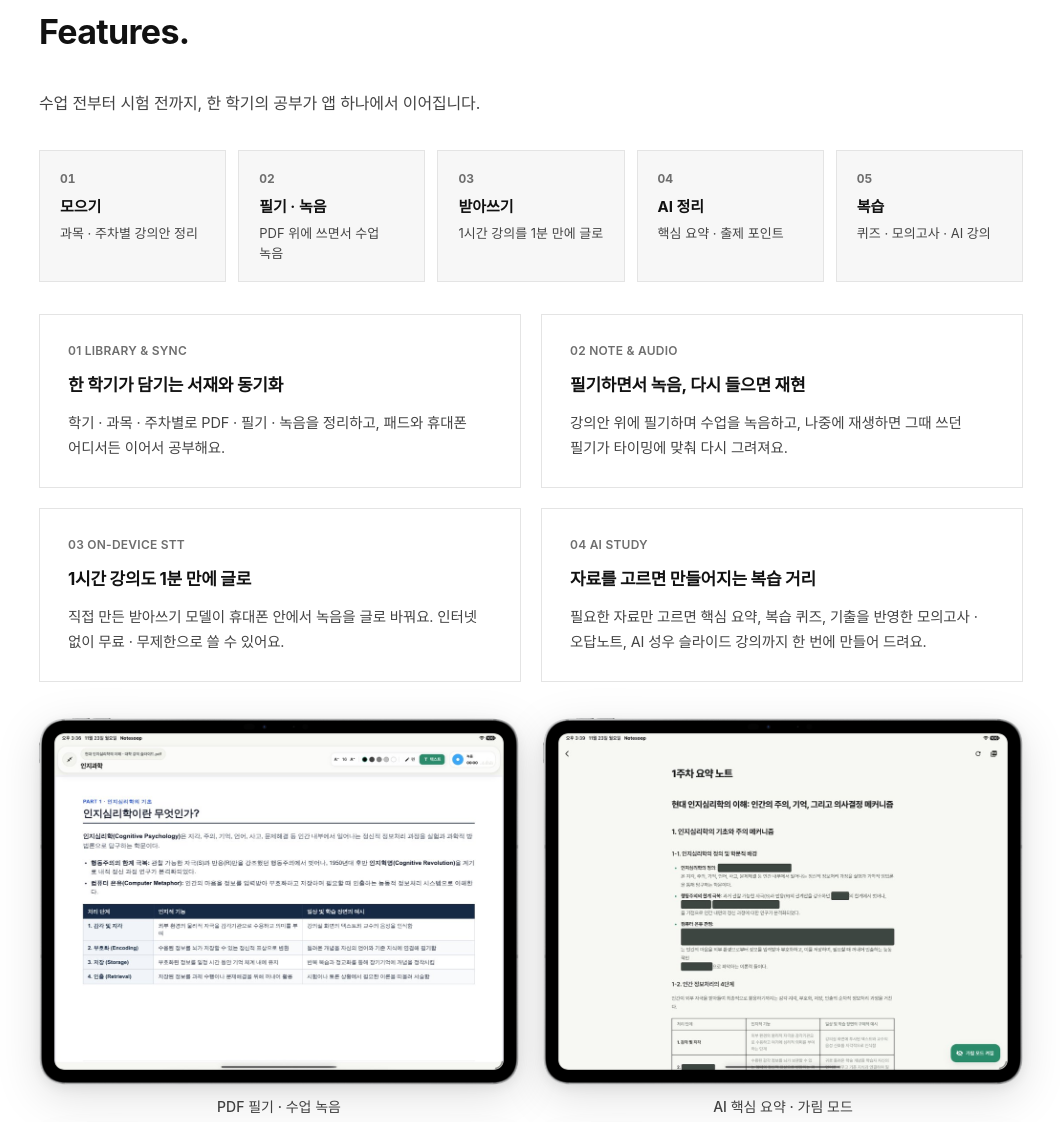
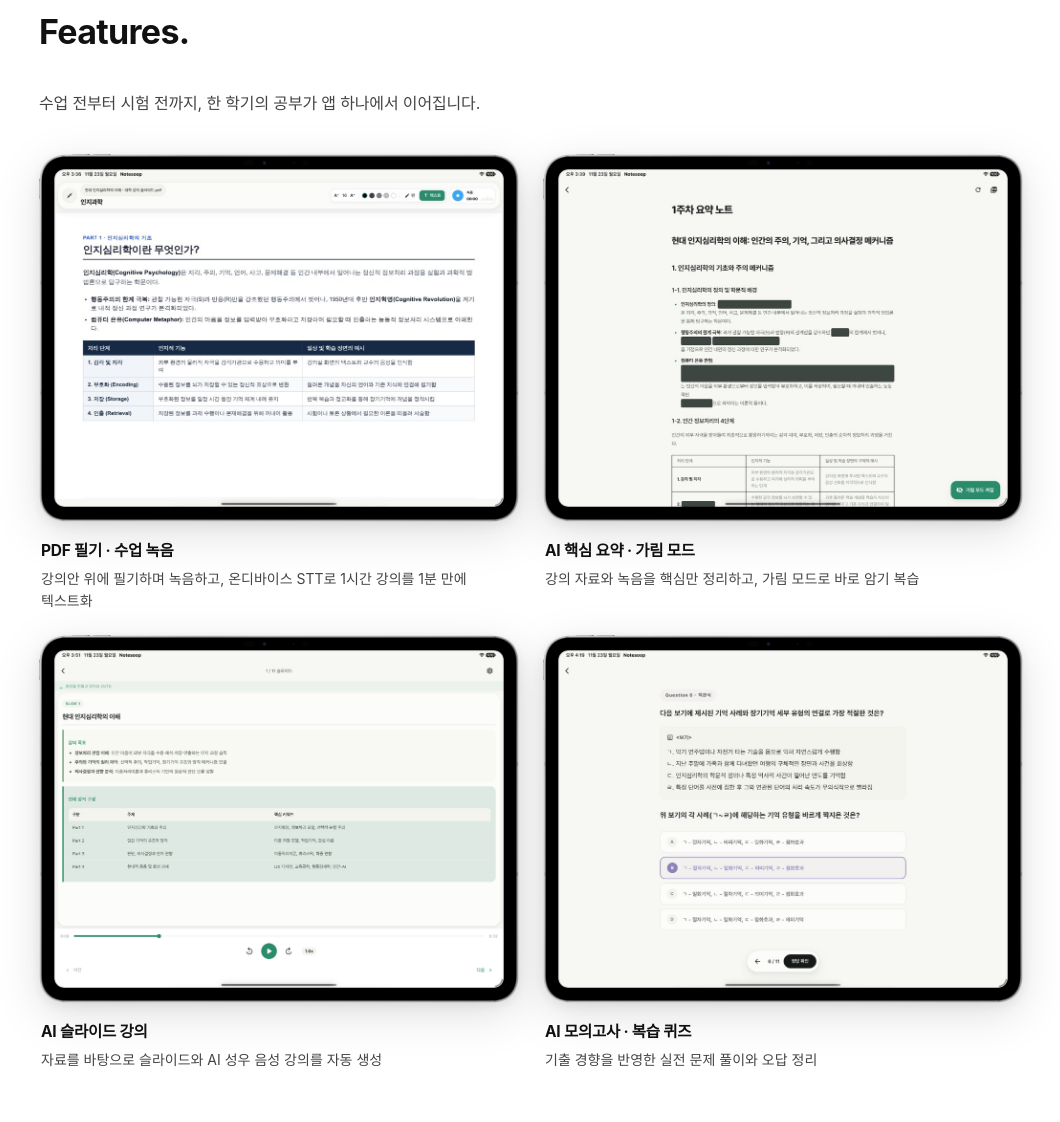
Before and after one commit to Phsoft-ai/portfolio, a plain HTML site: page notesoop/index.html in a window 1280 px wide. Shown: the part 2136-3258 px from the top of the page, without its empty margins (109-1169 px from the left). Drawn offline with Linux system fonts and the light colour scheme; a web font is replaced by a local one.

Commit message:
NoteSoop: Features 섹션 이미지+1줄 설명으로 컴팩트하게 통합

```diff
--- a/assets/css/style.css
+++ b/assets/css/style.css
@@ -783,6 +783,27 @@ a.profile-meta__value:hover {
   font-weight: 500;
   color: var(--ink-secondary);
   text-align: center;
+}
+
+.gallery-card__meta {
+  display: flex;
+  flex-direction: column;
+  gap: 4px;
+  padding: 6px 2px 0;
+}
+
+.gallery-card__title {
+  font-size: 0.96875rem;
+  font-weight: 700;
+  color: var(--ink);
+  letter-spacing: -0.015em;
+}
+
+.gallery-card__desc {
+  font-size: 0.875rem;
+  font-weight: 400;
+  color: var(--ink-secondary);
+  line-height: 1.55;
 }
 
 /* ==========================================================================
--- a/notesoop/index.html
+++ b/notesoop/index.html
@@ -4,7 +4,7 @@
   <meta charset="UTF-8" />
   <meta name="viewport" content="width=device-width, initial-scale=1.0" />
   <title>NoteSoop — Portfolio</title>
-  <link rel="stylesheet" href="../assets/css/style.css?v=12" />
+  <link rel="stylesheet" href="../assets/css/style.css?v=13" />
   <script src="../assets/js/motion.js?v=2" defer></script>
 </head>
 <body>
@@ -117,84 +117,42 @@
       <h2 class="section__heading">Features.</h2>
       <p class="section__lead">수업 전부터 시험 전까지, 한 학기의 공부가 앱 하나에서 이어집니다.</p>
 
-      <div class="flow-steps" aria-label="노트숲 학습 흐름">
-        <div class="flow-step">
-          <span class="flow-step__num">01</span>
-          <span class="flow-step__title">모으기</span>
-          <span class="flow-step__desc">과목 · 주차별 강의안 정리</span>
-        </div>
-        <div class="flow-step">
-          <span class="flow-step__num">02</span>
-          <span class="flow-step__title">필기 · 녹음</span>
-          <span class="flow-step__desc">PDF 위에 쓰면서 수업 녹음</span>
-        </div>
-        <div class="flow-step">
-          <span class="flow-step__num">03</span>
-          <span class="flow-step__title">받아쓰기</span>
-          <span class="flow-step__desc">1시간 강의를 1분 만에 글로</span>
-        </div>
-        <div class="flow-step">
-          <span class="flow-step__num">04</span>
-          <span class="flow-step__title">AI 정리</span>
-          <span class="flow-step__desc">핵심 요약 · 출제 포인트</span>
-        </div>
-        <div class="flow-step">
-          <span class="flow-step__num">05</span>
-          <span class="flow-step__title">복습</span>
-          <span class="flow-step__desc">퀴즈 · 모의고사 · AI 강의</span>
-        </div>
-      </div>
-
-      <div class="spec-grid">
-        <article class="spec-card">
-          <span class="spec-card__eyebrow">01 Library &amp; Sync</span>
-          <h3 class="spec-card__title">한 학기가 담기는 서재와 동기화</h3>
-          <p class="spec-card__body">학기 · 과목 · 주차별로 PDF · 필기 · 녹음을 정리하고, 패드와 휴대폰 어디서든 이어서 공부해요.</p>
-        </article>
-
-        <article class="spec-card">
-          <span class="spec-card__eyebrow">02 Note &amp; Audio</span>
-          <h3 class="spec-card__title">필기하면서 녹음, 다시 들으면 재현</h3>
-          <p class="spec-card__body">강의안 위에 필기하며 수업을 녹음하고, 나중에 재생하면 그때 쓰던 필기가 타이밍에 맞춰 다시 그려져요.</p>
-        </article>
-
-        <article class="spec-card">
-          <span class="spec-card__eyebrow">03 On-Device STT</span>
-          <h3 class="spec-card__title">1시간 강의도 1분 만에 글로</h3>
-          <p class="spec-card__body">직접 만든 받아쓰기 모델이 휴대폰 안에서 녹음을 글로 바꿔요. 인터넷 없이 무료 · 무제한으로 쓸 수 있어요.</p>
-        </article>
-
-        <article class="spec-card">
-          <span class="spec-card__eyebrow">04 AI Study</span>
-          <h3 class="spec-card__title">자료를 고르면 만들어지는 복습 거리</h3>
-          <p class="spec-card__body">필요한 자료만 고르면 핵심 요약, 복습 퀴즈, 기출을 반영한 모의고사 · 오답노트, AI 성우 슬라이드 강의까지 한 번에 만들어 드려요.</p>
-        </article>
-      </div>
-
       <div class="gallery-grid gallery-grid--2">
         <figure class="gallery-card">
           <div class="ipad-stage ipad-stage--compact">
             <img src="./images/ipad-note.png" alt="PDF 필기 및 수업 녹음 화면" loading="lazy" />
           </div>
-          <figcaption class="gallery-card__caption">PDF 필기 · 수업 녹음</figcaption>
+          <figcaption class="gallery-card__meta">
+            <span class="gallery-card__title">PDF 필기 · 수업 녹음</span>
+            <span class="gallery-card__desc">강의안 위에 필기하며 녹음하고, 온디바이스 STT로 1시간 강의를 1분 만에 텍스트화</span>
+          </figcaption>
         </figure>
         <figure class="gallery-card">
           <div class="ipad-stage ipad-stage--compact">
             <img src="./images/ipad-summary.png" alt="AI 핵심 요약 노트 및 가림 모드 화면" loading="lazy" />
           </div>
-          <figcaption class="gallery-card__caption">AI 핵심 요약 · 가림 모드</figcaption>
+          <figcaption class="gallery-card__meta">
+            <span class="gallery-card__title">AI 핵심 요약 · 가림 모드</span>
+            <span class="gallery-card__desc">강의 자료와 녹음을 핵심만 정리하고, 가림 모드로 바로 암기 복습</span>
+          </figcaption>
         </figure>
         <figure class="gallery-card">
           <div class="ipad-stage ipad-stage--compact">
             <img src="./images/ipad-lecture.png" alt="AI 슬라이드 강의 및 음성 재생 화면" loading="lazy" />
           </div>
-          <figcaption class="gallery-card__caption">AI 슬라이드 강의</figcaption>
+          <figcaption class="gallery-card__meta">
+            <span class="gallery-card__title">AI 슬라이드 강의</span>
+            <span class="gallery-card__desc">자료를 바탕으로 슬라이드와 AI 성우 음성 강의를 자동 생성</span>
+          </figcaption>
         </figure>
         <figure class="gallery-card">
           <div class="ipad-stage ipad-stage--compact">
             <img src="./images/ipad-quiz.png" alt="AI 모의고사 및 복습 퀴즈 풀이 화면" loading="lazy" />
           </div>
-          <figcaption class="gallery-card__caption">AI 모의고사 · 복습 퀴즈</figcaption>
+          <figcaption class="gallery-card__meta">
+            <span class="gallery-card__title">AI 모의고사 · 복습 퀴즈</span>
+            <span class="gallery-card__desc">기출 경향을 반영한 실전 문제 풀이와 오답 정리</span>
+          </figcaption>
         </figure>
       </div>
     </section>
```
